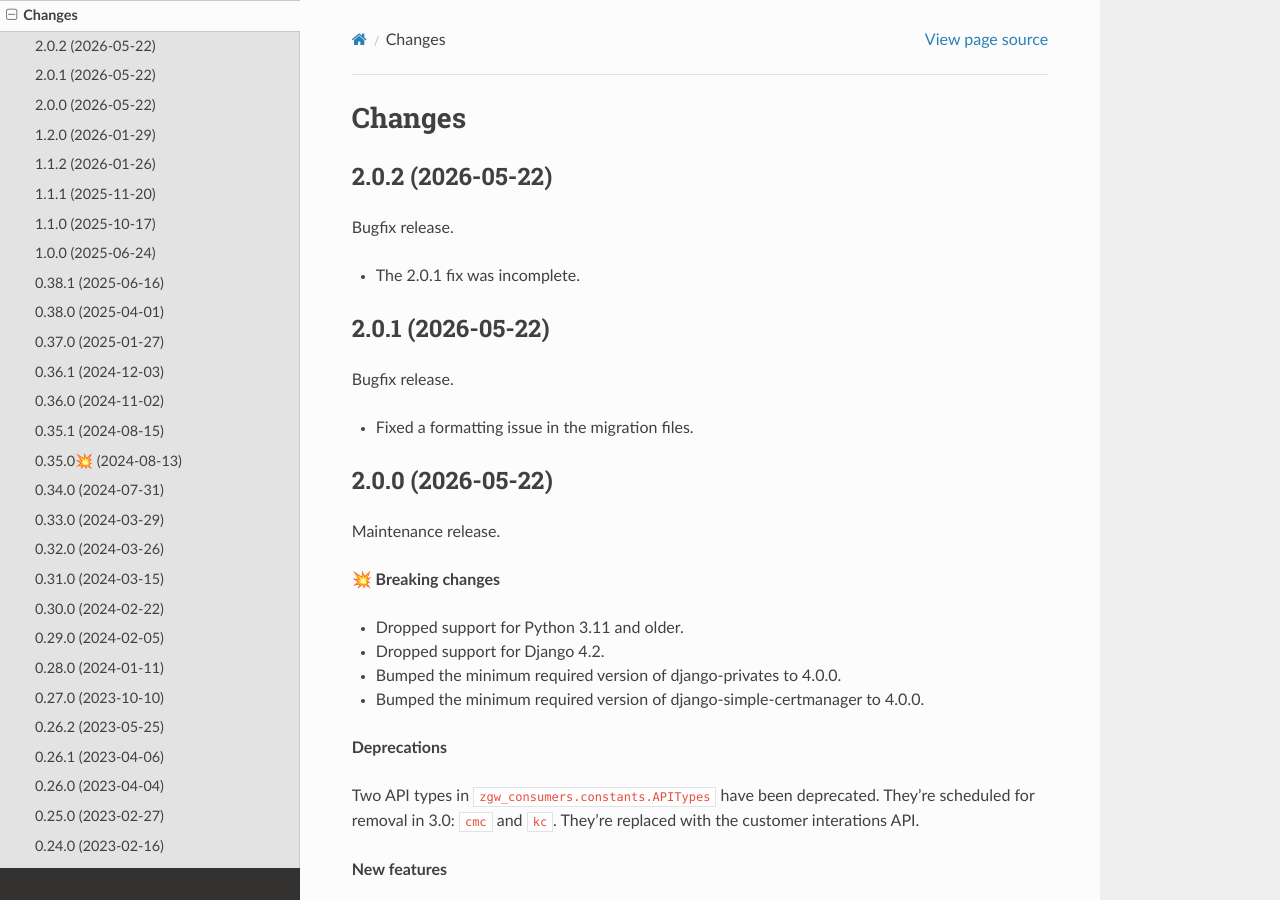
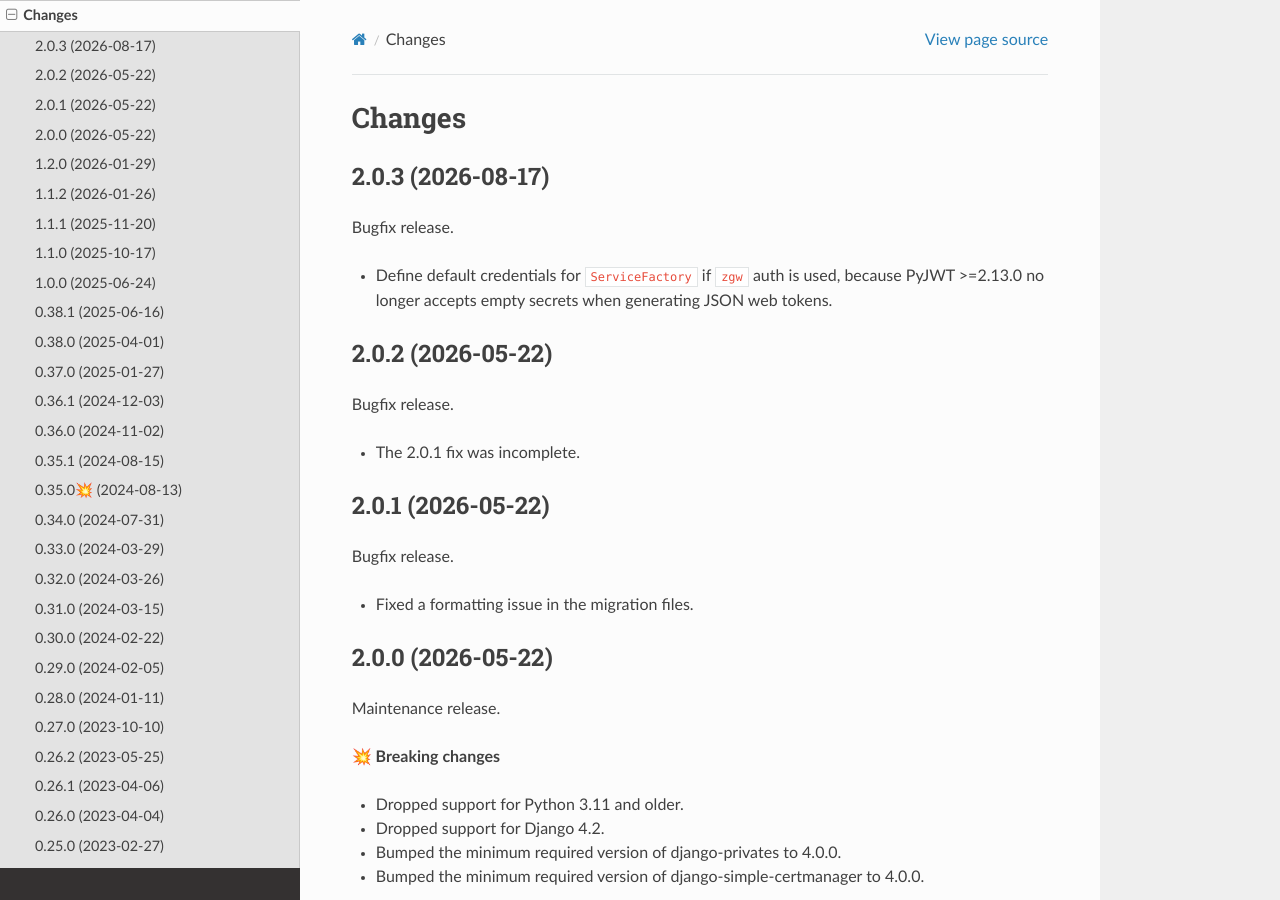
Before and after one commit to maykinmedia/zgw-consumers, a Sphinx documentation site: the page built from docs/changelog.rst, in a window 1280 px wide and 900 px high. Built offline with Sphinx 7.4.7 and the Read the Docs theme 3.1.0, drawn with Linux system fonts in a browser that asks for light colours.

Commit message:
:bookmark: Release version 2.0.3

```diff
--- a/CHANGELOG.rst
+++ b/CHANGELOG.rst
@@ -1,5 +1,13 @@
 Changes
 =======
+
+2.0.3 (2026-08-17)
+------------------
+
+Bugfix release.
+
+* Define default credentials for ``ServiceFactory`` if ``zgw`` auth is used, because
+  PyJWT >=2.13.0 no longer accepts empty secrets when generating JSON web tokens.
 
 2.0.2 (2026-05-22)
 ------------------
--- a/README.rst
+++ b/README.rst
@@ -5,7 +5,7 @@
 Welcome to ZGW Consumers' documentation!
 ========================================
 
-:Version: 2.0.2
+:Version: 2.0.3
 :Source: https://github.com/maykinmedia/zgw-consumers
 :Keywords: OpenAPI, Zaakgericht Werken, Common Ground, NLX
 
--- a/docs/conf.py
+++ b/docs/conf.py
@@ -25,7 +25,7 @@ copyright = "2022, Maykin Media"
 author = "Maykin Media"
 
 # The full version, including alpha/beta/rc tags
-release = "2.0.2"
+release = "2.0.3"
 
 
 # -- General configuration ---------------------------------------------------
--- a/pyproject.toml
+++ b/pyproject.toml
@@ -4,7 +4,7 @@ build-backend = "setuptools.build_meta"
 
 [project]
 name = "zgw-consumers"
-version = "2.0.2"
+version = "2.0.3"
 description = "Configuration for service (OpenAPI 3 or other) consumers"
 authors = [
     {name = "Maykin Media", email = "support@maykinmedia.nl"}
@@ -91,7 +91,7 @@ markers = [
 ]
 
 [tool.bumpversion]
-current_version = "2.0.2"
+current_version = "2.0.3"
 files = [
     {filename = "pyproject.toml"},
     {filename = "README.rst"},
```
Also changed, not shown: 1 other file.
